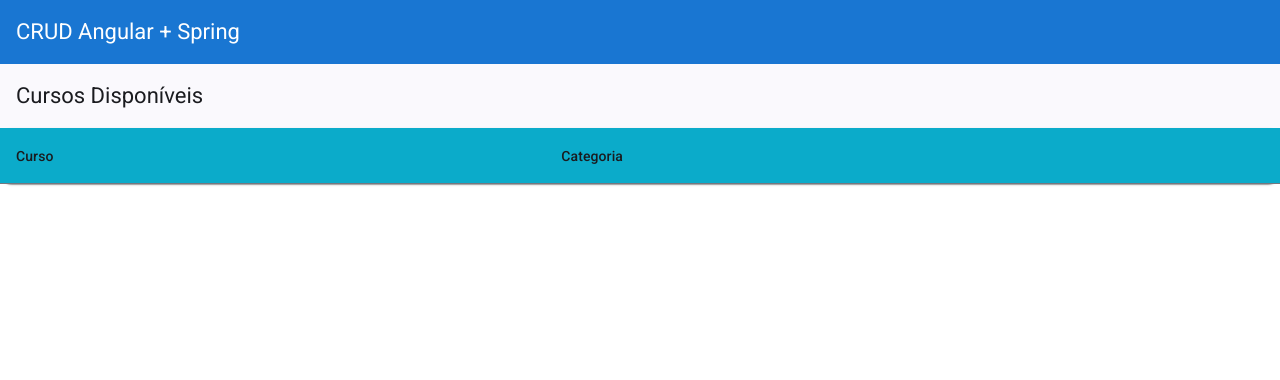
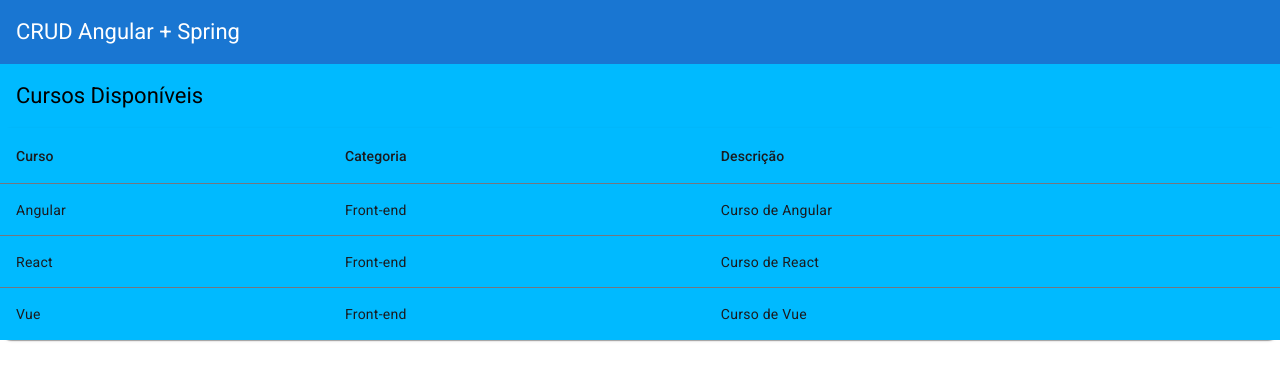
Before and after one commit to fabiocarvalho242/crud-angular, an Angular app: page /cursos in a window 1280 px wide. Shown: the top 380 px of the page. Built offline with nearby package versions, Linux system fonts and the light colour scheme.

Commit message:
Adiciona serviço de cursos e coluna de descrição na tabela, além de refatorar o componente para utilizar o serviço

```diff
--- a/src/app/app.module.ts
+++ b/src/app/app.module.ts
@@ -5,6 +5,7 @@ import { AppRoutingModule } from './app-routing.module';
 import { AppComponent } from './app.component';
 import { provideAnimationsAsync } from '@angular/platform-browser/animations/async';
 import { AppMaterialModule } from './shared/app-material/app-material.module';
+import { HttpClientModule } from '@angular/common/http';
 
 
 @NgModule({
@@ -14,7 +15,8 @@ import { AppMaterialModule } from './shared/app-material/app-material.module';
   imports: [
     BrowserModule,
     AppRoutingModule,
-    AppMaterialModule
+    AppMaterialModule,
+    HttpClientModule
   ],
   providers: [
     provideAnimationsAsync()
--- a/src/app/cursos/cursos/cursos.component.html
+++ b/src/app/cursos/cursos/cursos.component.html
@@ -1,6 +1,8 @@
-<mat-toolbar class="mat-toolbar">
-  <span class="titulo"> Cursos Disponíveis</span>
-</mat-toolbar>
+<div class="mat-toolbar">
+  <mat-toolbar>
+      <span> Cursos Disponíveis</span>
+  </mat-toolbar>
+</div>
 
 <mat-card>
   <table mat-table [dataSource]="cursos" class="mat-table">
@@ -17,6 +19,12 @@
       <td mat-cell *matCellDef="let curso"> {{ curso.categoria }} </td>
     </ng-container>
 
+    <!-- Descrição Column -->
+    <ng-container matColumnDef="descricao">
+      <th mat-header-cell *matHeaderCellDef> Descrição </th>
+      <td mat-cell *matCellDef="let curso"> {{ curso.descricao }} </td>
+    </ng-container>
+
     <tr mat-header-row *matHeaderRowDef="displayedColumns"></tr>
     <tr mat-row *matRowDef="let row; columns: displayedColumns;"></tr>
   </table>
--- a/src/app/cursos/cursos/cursos.component.scss
+++ b/src/app/cursos/cursos/cursos.component.scss
@@ -1,4 +1,9 @@
+.mat-toolbar {
+  background-color: #00baff;
+  color: black;
+}
+
 .mat-table {
   width: 100%;
-  background-color: #0babca;
+  background-color: #00baff;
 }
--- a/src/app/cursos/cursos/cursos.component.ts
+++ b/src/app/cursos/cursos/cursos.component.ts
@@ -1,5 +1,6 @@
-import { Component } from '@angular/core';
+import { Component, OnInit } from '@angular/core';
 import { Curso } from '../models/curso';
+import { CursosService } from '../services/cursos.service';
 
 @Component({
   selector: 'app-cursos',
@@ -8,12 +9,15 @@ import { Curso } from '../models/curso';
   templateUrl: './cursos.component.html',
   styleUrl: './cursos.component.scss'
 })
-export class CursosComponent {
+
+export class CursosComponent implements OnInit {
 
   cursos: Curso[] = [];
-  displayedColumns = ['nome', 'categoria'];
 
-  constructor() {
+  displayedColumns = ['nome', 'categoria', 'descricao'];
+
+  constructor(private cursoService: CursosService) {
+    this.cursos = this.cursoService.list();
    }
 
   ngOnInit(): void {
--- a/src/app/cursos/models/curso.ts
+++ b/src/app/cursos/models/curso.ts
@@ -2,5 +2,6 @@ export interface Curso {
 
     _id: string;
     nome: string;
+    descricao: string;
     categoria: string;
 }
--- /dev/null
+++ b/src/app/cursos/services/cursos.service.ts
@@ -0,0 +1,19 @@
+import { Injectable } from '@angular/core';
+import { Curso } from '../models/curso';
+import { HttpClient } from '@angular/common/http';
+
+@Injectable({
+  providedIn: 'root'
+})
+export class CursosService {
+
+  constructor(private httpClient: HttpClient) { }
+
+  list(): Curso[] {
+    return [
+      { _id: '1', nome: 'Angular', descricao: 'Curso de Angular', categoria: 'Front-end' },
+      { _id: '2', nome: 'React', descricao: 'Curso de React', categoria: 'Front-end' },
+      { _id: '3', nome: 'Vue', descricao: 'Curso de Vue', categoria: 'Front-end' },
+    ];
+  }
+}
```
Also changed, not shown: 1 other file (tests, documents, lock files or other folders).
